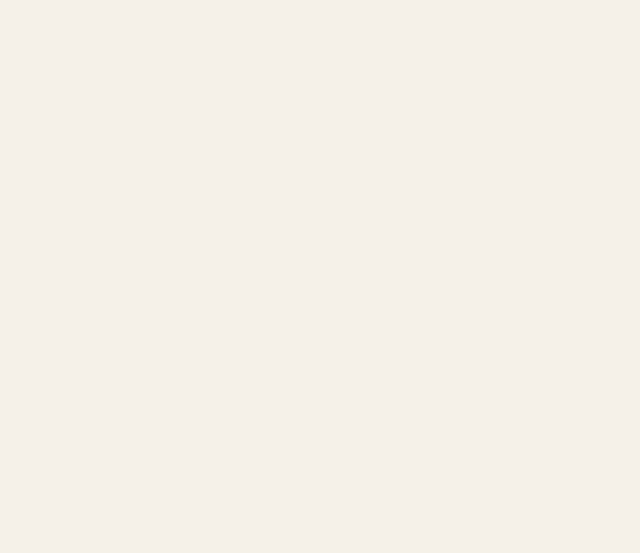
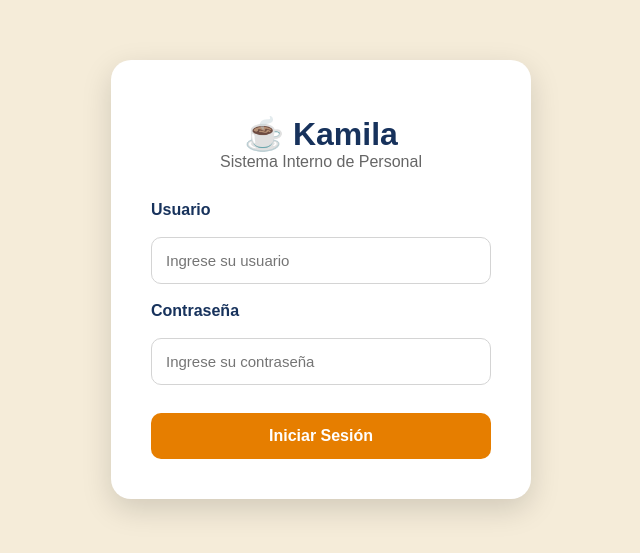
Before and after one commit to Bashurv3rse/cafekamila-front, a React (Vite) app: page /login in a window 1280 px wide. Before the commit this address had no page. Shown: the part 121-674 px from the top of the page, without its empty margins (319-959 px from the left). Built offline with nearby package versions, Linux system fonts and the light colour scheme.

Commit message:
Login por usuario y algunos detalles corregidos en el Dashboard

```diff
--- /dev/null
+++ b/src/components/ProtectedRoute.jsx
@@ -0,0 +1,15 @@
+import { Navigate } from "react-router-dom";
+
+function ProtectedRoute({ children }) {
+
+  const usuario =
+    localStorage.getItem("usuario");
+
+  if (!usuario) {
+    return <Navigate to="/login" />;
+  }
+
+  return children;
+}
+
+export default ProtectedRoute;
--- a/src/components/Sidebar.jsx
+++ b/src/components/Sidebar.jsx
@@ -7,13 +7,39 @@ import {
 } from "react-icons/fa";
 
 function Sidebar() {
+
+  const usuario = JSON.parse(
+    localStorage.getItem("usuario")
+  );
+
+  const cerrarSesion = () => {
+    localStorage.removeItem("usuario");
+    window.location.href = "/login";
+  };
+
   return (
     <div className="sidebar">
+
       <h2 className="logo">Cafetería</h2>
+
+      <div className="user-info">
+        <p>
+          <strong>Usuario:</strong>{" "}
+          {usuario?.username}
+        </p>
+
+        <p>
+          <strong>Rol:</strong>{" "}
+          {usuario?.rol}
+        </p>
+      </div>
 
       <nav>
 
-        <NavLink to="/" className="nav-link">
+        <NavLink
+          to="/"
+          className="nav-link"
+        >
           <FaHome />
           <span>Dashboard</span>
         </NavLink>
@@ -51,6 +77,14 @@ function Sidebar() {
         </NavLink>
 
       </nav>
+
+      <button
+        className="logout-btn"
+        onClick={cerrarSesion}
+      >
+        Cerrar Sesión
+      </button>
+
     </div>
   );
 }
--- a/src/index.css
+++ b/src/index.css
@@ -81,3 +81,29 @@ nav {
 
   padding: 0 30px;
 }
+
+.user-info {
+  margin: 15px 0 25px;
+  padding: 10px;
+  border-radius: 8px;
+  background: rgba(255,255,255,0.1);
+}
+
+.user-info p {
+  margin: 5px 0;
+  font-size: 14px;
+}
+
+.logout-btn {
+  width: 100%;
+  margin-top: 20px;
+  padding: 10px;
+  border: none;
+  border-radius: 8px;
+  cursor: pointer;
+  font-weight: bold;
+}
+
+.logout-btn:hover {
+  opacity: 0.9;
+}
--- a/src/pages/Dashboard.jsx
+++ b/src/pages/Dashboard.jsx
@@ -5,6 +5,7 @@ import { Link } from "react-router-dom";
 import {
   PieChart,
   Pie,
+  Cell,
   Tooltip,
   Legend,
   ResponsiveContainer
@@ -112,7 +113,13 @@ function Dashboard() {
       value: cancelados }
 
   ];
-
+  const COLORS = [
+  "#f39c12", // Pendiente
+  "#3498db", // Preparación
+  "#50f3eb", // Listo
+  "#27ae60", // Entregado
+  "#e74c3c"  // Cancelado
+    ];
   const ultimosPedidos =
     [...pedidos]
       .sort(
@@ -199,13 +206,22 @@ function Dashboard() {
 
             <PieChart>
 
-              <Pie
+                <Pie
                 data={estadosData}
                 dataKey="value"
                 nameKey="name"
                 outerRadius={100}
                 label
-              />
+                >
+                {estadosData.map((entry, index) => (
+                    <Cell
+                    key={`cell-${index}`}
+                    fill={
+                        COLORS[index % COLORS.length]
+                    }
+                    />
+                ))}
+                </Pie>
 
               <Tooltip />
 
--- /dev/null
+++ b/src/pages/Login.jsx
@@ -0,0 +1,82 @@
+import { useState } from "react";
+import { useNavigate } from "react-router-dom";
+import "../styles/Login.css";
+import axios from "axios";
+
+function Login() {
+  const [username, setUsername] = useState("");
+  const [password, setPassword] = useState("");
+
+  const navigate = useNavigate();
+
+  const handleLogin = async (e) => {
+    e.preventDefault();
+
+    try {
+      const response = await axios.post(
+        "http://localhost:8080/auth/login",
+        {
+          username,
+          password,
+        }
+      );
+
+      localStorage.setItem(
+        "usuario",
+        JSON.stringify(response.data)
+      );
+
+      navigate("/");
+    } catch (error) {
+      console.error(error);
+      alert("Usuario o contraseña incorrectos");
+    }
+  };
+
+  return (
+    <div className="login-page">
+      <div className="login-card">
+        <div className="login-logo">
+          <h1>☕ Kamila</h1>
+          <p>Sistema Interno de Personal</p>
+        </div>
+
+        <form
+          className="login-form"
+          onSubmit={handleLogin}
+        >
+          <label>Usuario</label>
+
+          <input
+            type="text"
+            placeholder="Ingrese su usuario"
+            value={username}
+            onChange={(e) =>
+              setUsername(e.target.value)
+            }
+          />
+
+          <label>Contraseña</label>
+
+          <input
+            type="password"
+            placeholder="Ingrese su contraseña"
+            value={password}
+            onChange={(e) =>
+              setPassword(e.target.value)
+            }
+          />
+
+          <button
+            type="submit"
+            className="login-btn"
+          >
+            Iniciar Sesión
+          </button>
+        </form>
+      </div>
+    </div>
+  );
+}
+
+export default Login;
--- a/src/routes/AppRouter.jsx
+++ b/src/routes/AppRouter.jsx
@@ -7,6 +7,8 @@ import NuevaOrden from "../pages/NuevaOrden";
 import Seguimiento from "../pages/Seguimiento";
 import Historial from "../pages/Historial";
 import Incidencias from "../pages/Incidencias";
+import Login from "../pages/Login";
+import ProtectedRoute from "../components/ProtectedRoute";
 
 function AppRouter() {
   return (
@@ -14,47 +16,62 @@ function AppRouter() {
       <Routes>
 
         <Route
+        path="/login"
+        element={<Login />}
+        />
+
+        <Route
           path="/"
           element={
+           <ProtectedRoute>
             <MainLayout>
               <Dashboard />
             </MainLayout>
+          </ProtectedRoute>
           }
         />
 
         <Route
           path="/nueva-orden"
           element={
+          <ProtectedRoute>
             <MainLayout>
               <NuevaOrden />
             </MainLayout>
+          </ProtectedRoute>
           }
         />
 
         <Route
           path="/seguimiento"
           element={
+          <ProtectedRoute>
             <MainLayout>
               <Seguimiento />
             </MainLayout>
+          </ProtectedRoute>
           }
         />
 
         <Route
           path="/historial"
           element={
+          <ProtectedRoute>
             <MainLayout>
               <Historial />
             </MainLayout>
+          </ProtectedRoute>
           }
         />
 
           <Route
           path="/incidencias"
           element={
+          <ProtectedRoute>
             <MainLayout>
               <Incidencias />
             </MainLayout>
+          </ProtectedRoute>
           }
         />
       </Routes>
--- /dev/null
+++ b/src/styles/Login.css
@@ -0,0 +1,68 @@
+.login-page {
+  min-height: 100vh;
+  display: flex;
+  justify-content: center;
+  align-items: center;
+  background: #f5ecd9;
+}
+
+.login-card {
+  width: 420px;
+  background: white;
+  padding: 40px;
+  border-radius: 20px;
+  box-shadow: 0 10px 30px rgba(0,0,0,0.15);
+}
+
+.login-logo {
+  text-align: center;
+  margin-bottom: 30px;
+}
+
+.login-logo h1 {
+  margin-top: 15px;
+  color: #17325c;
+}
+
+.login-logo p {
+  color: #666;
+}
+
+.login-form {
+  display: flex;
+  flex-direction: column;
+  gap: 18px;
+}
+
+.login-form label {
+  font-weight: 600;
+  color: #17325c;
+}
+
+.login-form input {
+  padding: 14px;
+  border: 1px solid #d4d4d4;
+  border-radius: 10px;
+  font-size: 15px;
+}
+
+.login-form input:focus {
+  outline: none;
+  border-color: #e67e00;
+}
+
+.login-btn {
+  margin-top: 10px;
+  padding: 14px;
+  border: none;
+  border-radius: 10px;
+  background: #e67e00;
+  color: white;
+  font-size: 16px;
+  font-weight: bold;
+  cursor: pointer;
+}
+
+.login-btn:hover {
+  opacity: 0.9;
+}
```
